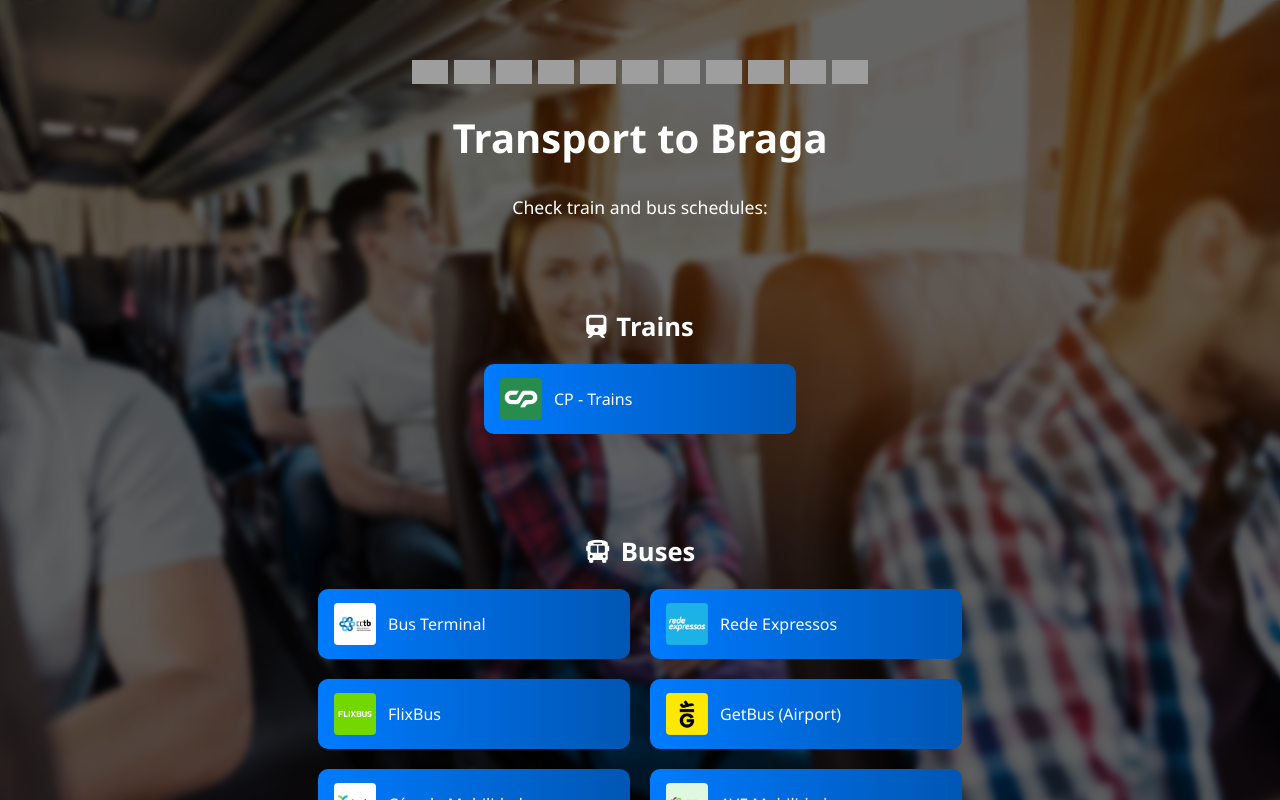
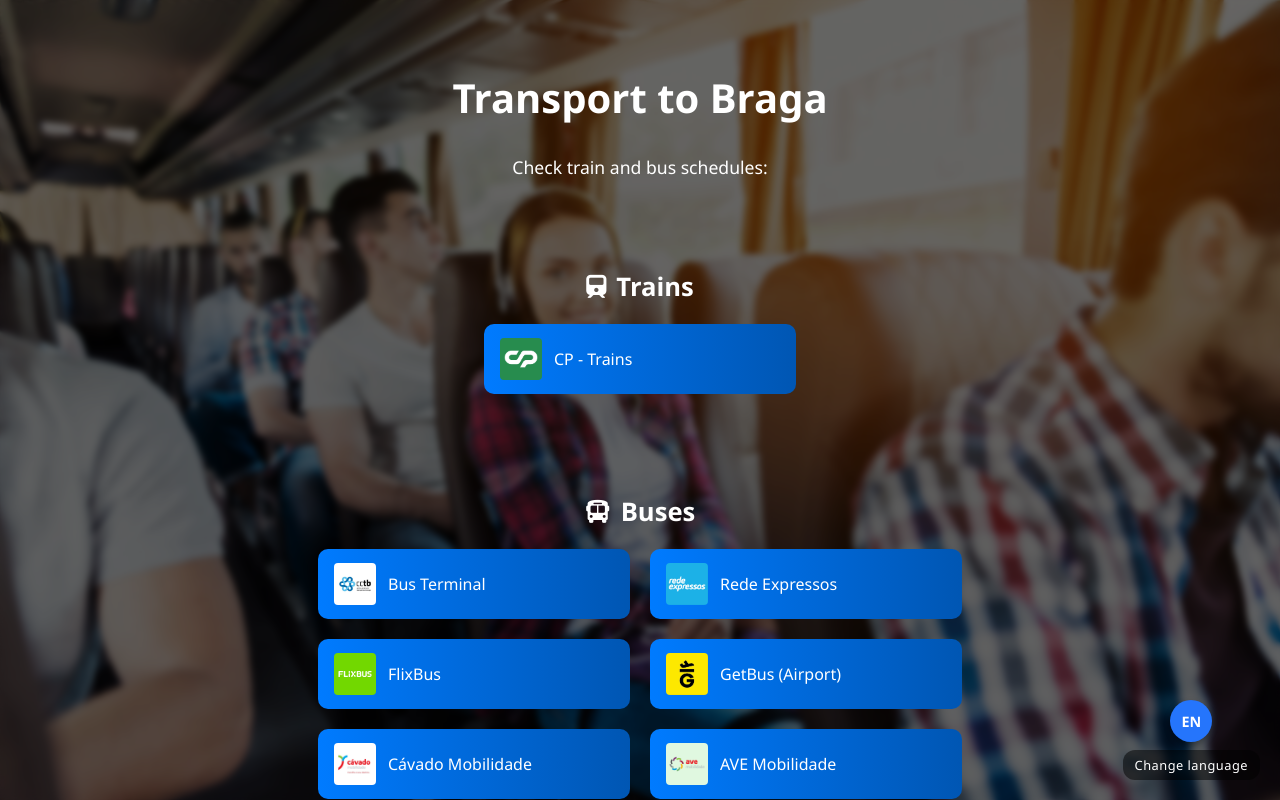
Before and after one commit to Bragatur/transportes, a plain HTML site: page index.html in a window 1280 px wide. Drawn offline with Linux system fonts and the light colour scheme; grey boxes are pictures that could not be loaded.

Commit message:
Refactor index.html for improved language support
Updated the HTML structure and styles for the transport page, including changes to language options and footer text.

```diff
--- a/index.html
+++ b/index.html
@@ -4,7 +4,7 @@
   <meta charset="UTF-8" />
   <meta name="viewport" content="width=device-width, initial-scale=1" />
   <title>Transportes para Braga</title>
-  <link rel="stylesheet" href="https://cdnjs.cloudflare.com/ajax/libs/font-awesome/6.5.0/css/all.min.css" />
+  <link rel="stylesheet" href="https://cdnjs.cloudflare.com/ajax/libs/font-awesome/6.6.0/css/all.min.css" />
   <style>
     html, body {
       margin: 0;
@@ -68,35 +68,6 @@
       margin: 10px 0 40px;
     }
 
-    .lang-buttons {
-      display: flex;
-      flex-wrap: wrap;
-      justify-content: center;
-      gap: 6px;
-      margin-bottom: 16px;
-    }
-
-    .lang-buttons button {
-      all: unset;
-      cursor: pointer;
-      width: 36px;
-      height: 24px;
-      transition: transform 0.2s ease, box-shadow 0.2s ease, filter 0.2s ease;
-    }
-
-    .lang-buttons button:hover {
-      transform: scale(1.1);
-      filter: brightness(1.15);
-      box-shadow: 0 0 4px rgba(255, 255, 255, 0.4);
-    }
-
-    .lang-buttons img {
-      width: 100%;
-      height: 100%;
-      object-fit: cover;
-      display: block;
-    }
-
     .card-grid {
       display: flex;
       flex-wrap: wrap;
@@ -147,33 +118,81 @@
       text-align: center;
     }
 
+    /* Botão flutuante de idiomas */
+    .lang-dropdown {
+      position: fixed;
+      bottom: 20px;
+      right: 20px;
+      z-index: 1000;
+      display: flex;
+      flex-direction: column;
+      align-items: center;
+      opacity: 0;
+      transform: translateY(20px);
+      animation: floatIn 1s ease 0.3s forwards;
+    }
+
+    @keyframes floatIn {
+      from { opacity: 0; transform: translateY(20px); }
+      to { opacity: 1; transform: translateY(0); }
+    }
+
+    .lang-icon {
+      width: 42px;
+      height: 42px;
+      border-radius: 50%;
+      background-color: #2575fc;
+      color: #fff;
+      display: flex;
+      align-items: center;
+      justify-content: center;
+      font-weight: bold;
+      font-size: 0.9rem;
+      cursor: pointer;
+      box-shadow: 0 3px 6px rgba(0, 0, 0, 0.3);
+      transition: transform 0.3s ease, background-color 0.3s ease;
+    }
+
+    .lang-icon:hover {
+      transform: scale(1.1);
+      background-color: #1a5bbf;
+    }
+
+    .lang-options {
+      display: none;
+      flex-direction: column;
+      gap: 8px;
+      margin-top: 6px;
+    }
+
+    .lang-options.show {
+      display: flex;
+    }
+
+    .lang-label {
+      background-color: rgba(0, 0, 0, 0.5);
+      color: #fff;
+      font-size: 0.8rem;
+      padding: 6px 12px;
+      border-radius: 12px;
+      margin-top: 8px;
+      user-select: none;
+      text-align: center;
+      letter-spacing: 0.5px;
+    }
+
     @media (max-width: 600px) {
       .card { width: 100%; }
-      .lang-buttons button { width: 32px; height: 21px; }
     }
   </style>
 </head>
 <body>
   <div class="overlay">
     <main>
-      <div class="lang-buttons">
-        <button onclick="setLanguage('pt')"><img src="https://flagcdn.com/w40/pt.png" alt="pt"></button>
-        <button onclick="setLanguage('en')"><img src="https://flagcdn.com/w40/gb.png" alt="en"></button>
-        <button onclick="setLanguage('fr')"><img src="https://flagcdn.com/w40/fr.png" alt="fr"></button>
-        <button onclick="setLanguage('es')"><img src="https://flagcdn.com/w40/es.png" alt="es"></button>
-        <button onclick="setLanguage('it')"><img src="https://flagcdn.com/w40/it.png" alt="it"></button>
-        <button onclick="setLanguage('de')"><img src="https://flagcdn.com/w40/de.png" alt="de"></button>
-        <button onclick="setLanguage('nl')"><img src="https://flagcdn.com/w40/nl.png" alt="nl"></button>
-        <button onclick="setLanguage('zh')"><img src="https://flagcdn.com/w40/cn.png" alt="zh"></button>
-        <button onclick="setLanguage('ja')"><img src="https://flagcdn.com/w40/jp.png" alt="ja"></button>
-        <button onclick="setLanguage('ru')"><img src="https://flagcdn.com/w40/ru.png" alt="ru"></button>
-        <button onclick="setLanguage('pl')"><img src="https://flagcdn.com/w40/pl.png" alt="pl"></button>
-      </div>
-
       <h1 id="title">Transportes para Braga</h1>
       <p id="description">Consulte os horários de comboios e autocarros:</p>
 
-      <h2 id="train-heading"><i class="fas fa-train"></i> <span>Comboios</span></h2>
+      <h2 id="train-heading"><i class="fas fa-train"></i> Comboios</h2>
       <div class="card-grid">
         <a class="card" href="https://www.cp.pt/passageiros/pt" target="_blank">
           <img class="logo" src="https://raw.githubusercontent.com/Bragatur/transportes/refs/heads/main/cp.webp" alt="CP">
@@ -181,7 +200,7 @@
         </a>
       </div>
 
-      <h2 id="bus-heading"><i class="fas fa-bus"></i> <span>Autocarros</span></h2>
+      <h2 id="bus-heading"><i class="fas fa-bus"></i> Autocarros</h2>
       <div class="card-grid">
         <a class="card" href="https://cctb.cm-braga.pt/" target="_blank">
           <img class="logo" src="https://raw.githubusercontent.com/Bragatur/transportes/refs/heads/main/cctb.webp" alt="CCTB">
@@ -209,8 +228,15 @@
         </a>
       </div>
 
-      <div class="footer">© Município de Braga. Dados públicos das entidades de transporte</div>
+      <div class="footer" id="footer">© Município de Braga. Dados públicos das entidades de transporte</div>
     </main>
+  </div>
+
+  <!-- Botão de idiomas -->
+  <div class="lang-dropdown">
+    <div id="current-lang" class="lang-icon">PT</div>
+    <div class="lang-options" id="lang-options"></div>
+    <span class="lang-label" id="lang-label">Alterar idioma</span>
   </div>
 
   <script>
@@ -226,7 +252,9 @@
         cavado: "Cávado Mobilidade",
         ave: "AVE Mobilidade",
         trainHeading: "<i class='fas fa-train'></i> Comboios",
-        busHeading: "<i class='fas fa-bus'></i> Autocarros"
+        busHeading: "<i class='fas fa-bus'></i> Autocarros",
+        label: "Alterar idioma",
+        footer: "© Município de Braga. Dados públicos das entidades de transporte"
       },
       en: {
         title: "Transport to Braga",
@@ -239,7 +267,24 @@
         cavado: "Cávado Mobilidade",
         ave: "AVE Mobilidade",
         trainHeading: "<i class='fas fa-train'></i> Trains",
-        busHeading: "<i class='fas fa-bus'></i> Buses"
+        busHeading: "<i class='fas fa-bus'></i> Buses",
+        label: "Change language",
+        footer: "© City of Braga. Public data from transport entities"
+      },
+      es: {
+        title: "Transportes a Braga",
+        description: "Consulte horarios de trenes y autobuses:",
+        cp: "CP - Trenes",
+        cctb: "Estación Central",
+        re: "Rede Expressos",
+        flix: "FlixBus",
+        get: "GetBus (Aeropuerto)",
+        cavado: "Cávado Mobilidade",
+        ave: "AVE Mobilidade",
+        trainHeading: "<i class='fas fa-train'></i> Trenes",
+        busHeading: "<i class='fas fa-bus'></i> Autobuses",
+        label: "Cambiar idioma",
+        footer: "© Ayuntamiento de Braga. Datos públicos de entidades de transporte"
       },
       fr: {
         title: "Transports vers Braga",
@@ -252,133 +297,62 @@
         cavado: "Cávado Mobilidade",
         ave: "AVE Mobilidade",
         trainHeading: "<i class='fas fa-train'></i> Trains",
-        busHeading: "<i class='fas fa-bus'></i> Autocars"
-      },
-      es: {
-        title: "Transportes a Braga",
-        description: "Consulte horarios de trenes y autobuses:",
-        cp: "CP - Trenes",
-        cctb: "Estación Central",
-        re: "Rede Expressos",
-        flix: "FlixBus",
-        get: "GetBus (Aeropuerto)",
-        cavado: "Cávado Mobilidade",
-        ave: "AVE Mobilidade",
-        trainHeading: "<i class='fas fa-train'></i> Trenes",
-        busHeading: "<i class='fas fa-bus'></i> Autobuses"
-      },
-      it: {
-        title: "Trasporti per Braga",
-        description: "Consulta gli orari di treni e autobus:",
-        cp: "CP - Treni",
-        cctb: "Stazione Centrale",
-        re: "Rede Expressos",
-        flix: "FlixBus",
-        get: "GetBus (Aeroporto)",
-        cavado: "Cávado Mobilidade",
-        ave: "AVE Mobilidade",
-        trainHeading: "<i class='fas fa-train'></i> Treni",
-        busHeading: "<i class='fas fa-bus'></i> Autobus"
-      },
-      de: {
-        title: "Verkehrsmittel nach Braga",
-        description: "Fahrpläne für Zug und Bus ansehen:",
-        cp: "CP - Züge",
-        cctb: "Zentraler Busbahnhof",
-        re: "Rede Expressos",
-        flix: "FlixBus",
-        get: "GetBus (Flughafen)",
-        cavado: "Cávado Mobilidade",
-        ave: "AVE Mobilidade",
-        trainHeading: "<i class='fas fa-train'></i> Züge",
-        busHeading: "<i class='fas fa-bus'></i> Busse"
-      },
-      nl: {
-        title: "Vervoer naar Braga",
-        description: "Bekijk trein- en busdienstregelingen:",
-        cp: "CP - Treinen",
-        cctb: "Busstation Centraal",
-        re: "Rede Expressos",
-        flix: "FlixBus",
-        get: "GetBus (Luchthaven)",
-        cavado: "Cávado Mobilidade",
-        ave: "AVE Mobilidade",
-        trainHeading: "<i class='fas fa-train'></i> Treinen",
-        busHeading: "<i class='fas fa-bus'></i> Bussen"
-      },
-      zh: {
-        title: "布拉加交通",
-        description: "查询火车和公交时间表：",
-        cp: "CP - 火车",
-        cctb: "公交总站",
-        re: "Rede Expressos",
-        flix: "FlixBus",
-        get: "GetBus（机场）",
-        cavado: "Cávado Mobilidade",
-        ave: "AVE Mobilidade",
-        trainHeading: "<i class='fas fa-train'></i> 火车",
-        busHeading: "<i class='fas fa-bus'></i> 公交车"
-      },
-      ja: {
-        title: "ブラガの交通",
-        description: "列車とバスの時刻表をチェック：",
-        cp: "CP - 列车",
-        cctb: "バス中央駅",
-        re: "Rede Expressos",
-        flix: "FlixBus",
-        get: "GetBus（空港）",
-        cavado: "Cávado Mobilidade",
-        ave: "AVE Mobilidade",
-        trainHeading: "<i class='fas fa-train'></i> 列車",
-        busHeading: "<i class='fas fa-bus'></i> バス"
-      },
-      ru: {
-        title: "Транспорт в Брагу",
-        description: "Проверьте расписание поездов и автобусов:",
-        cp: "CP - Поезда",
-        cctb: "Центральная автобусная станция",
-        re: "Rede Expressos",
-        flix: "FlixBus",
-        get: "GetBus (Аэропорт)",
-        cavado: "Cávado Mobilidade",
-        ave: "AVE Mobilidade",
-        trainHeading: "<i class='fas fa-train'></i> Поезда",
-        busHeading: "<i class='fas fa-bus'></i> Автобусы"
-      },
-      pl: {
-        title: "Transport do Bragi",
-        description: "Sprawdź rozkład jazdy pociągów i autobusów:",
-        cp: "CP - Pociągi",
-        cctb: "Dworzec Autobusowy",
-        re: "Rede Expressos",
-        flix: "FlixBus",
-        get: "GetBus (Lotnisko)",
-        cavado: "Cávado Mobilidade",
-        ave: "AVE Mobilidade",
-        trainHeading: "<i class='fas fa-train'></i> Pociągi",
-        busHeading: "<i class='fas fa-bus'></i> Autobusy"
+        busHeading: "<i class='fas fa-bus'></i> Autocars",
+        label: "Changer de langue",
+        footer: "© Ville de Braga. Données publiques des entités de transport"
       }
     };
 
-    function setLanguage(lang) {
-      const t = translations[lang] || translations['pt'];
-      document.getElementById('title').textContent = t.title;
-      document.getElementById('description').textContent = t.description;
-      document.getElementById('label-cp').textContent = t.cp;
-      document.getElementById('label-cctb').textContent = t.cctb;
-      document.getElementById('label-re').textContent = t.re;
-      document.getElementById('label-flix').textContent = t.flix;
-      document.getElementById('label-get').textContent = t.get;
-      document.getElementById('label-cavado').textContent = t.cavado;
-      document.getElementById('label-ave').textContent = t.ave;
-      document.getElementById('train-heading').innerHTML = t.trainHeading;
-      document.getElementById('bus-heading').innerHTML = t.busHeading;
+    const flags = { pt: "PT", en: "EN", es: "ES", fr: "FR" };
+
+    function updateLangOptions(currentLang) {
+      const optionsDiv = document.getElementById("lang-options");
+      optionsDiv.innerHTML = '';
+      for (const l in flags) {
+        if (l !== currentLang) {
+          const div = document.createElement("div");
+          div.className = "lang-icon";
+          div.textContent = flags[l];
+          div.addEventListener('click', () => {
+            setLanguage(l);
+            optionsDiv.classList.remove("show");
+          });
+          optionsDiv.appendChild(div);
+        }
+      }
     }
 
-    window.onload = () => {
-      const userLang = navigator.language.slice(0, 2);
-      setLanguage(translations[userLang] ? userLang : 'pt');
-    };
+    function setLanguage(lang) {
+      const supported = Object.keys(translations);
+      const effectiveLang = supported.includes(lang) ? lang : "pt";
+      const t = translations[effectiveLang];
+
+      document.getElementById("title").textContent = t.title;
+      document.getElementById("description").textContent = t.description;
+      document.getElementById("label-cp").textContent = t.cp;
+      document.getElementById("label-cctb").textContent = t.cctb;
+      document.getElementById("label-re").textContent = t.re;
+      document.getElementById("label-flix").textContent = t.flix;
+      document.getElementById("label-get").textContent = t.get;
+      document.getElementById("label-cavado").textContent = t.cavado;
+      document.getElementById("label-ave").textContent = t.ave;
+      document.getElementById("train-heading").innerHTML = t.trainHeading;
+      document.getElementById("bus-heading").innerHTML = t.busHeading;
+      document.getElementById("footer").textContent = t.footer;
+      document.getElementById("lang-label").textContent = t.label;
+      document.getElementById("current-lang").textContent = flags[effectiveLang];
+      document.documentElement.lang = effectiveLang;
+      updateLangOptions(lang);
+    }
+
+    document.getElementById("current-lang").addEventListener("click", () => {
+      document.getElementById("lang-options").classList.toggle("show");
+    });
+
+    const userLang = navigator.language.slice(0, 2);
+    const supported = Object.keys(translations);
+    const lang = supported.includes(userLang) ? userLang : "pt";
+    setLanguage(lang);
   </script>
 </body>
 </html>
```
